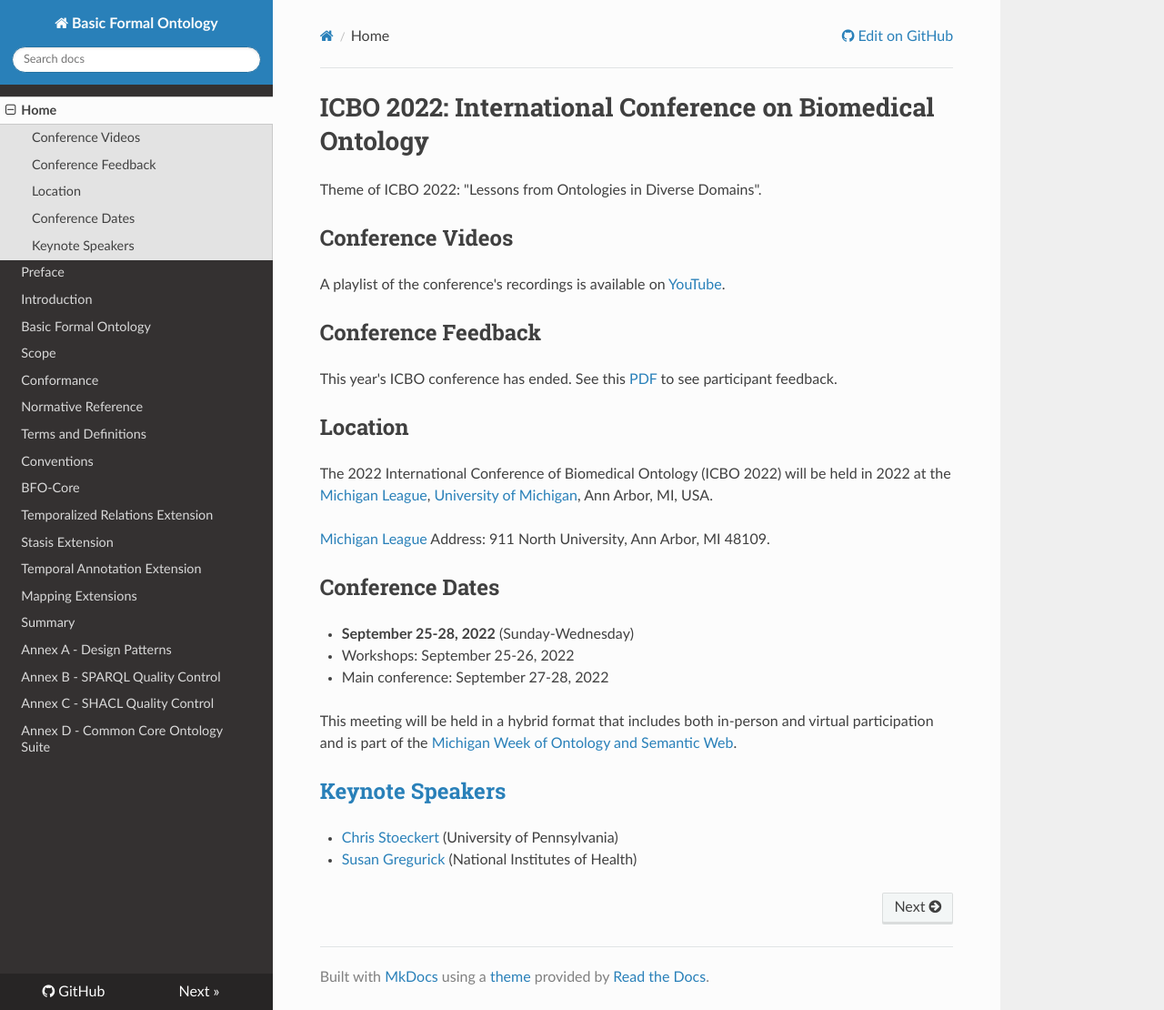
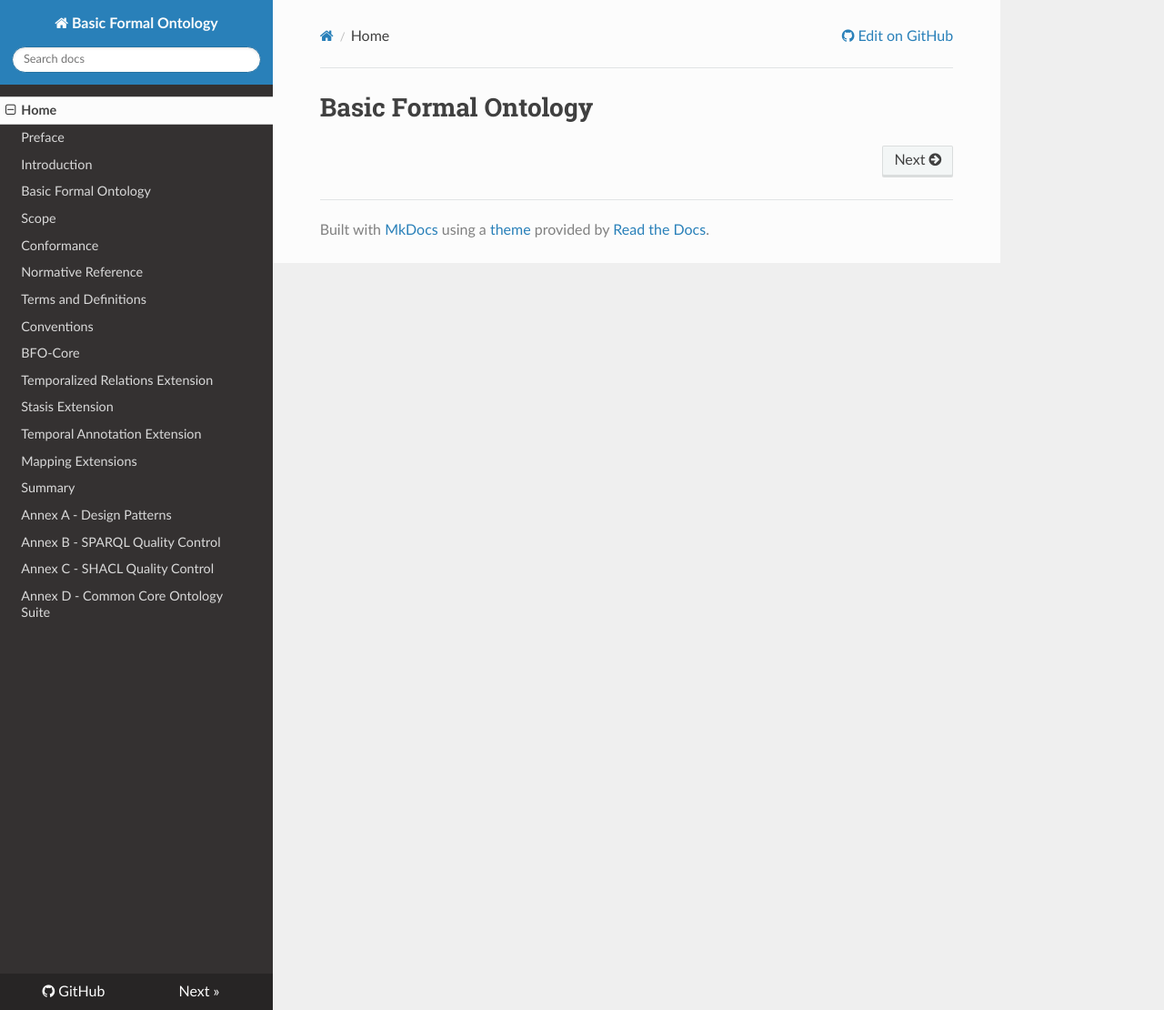
Before and after one commit to johnbeve/BFO-Organization, an MkDocs documentation site: the page built from docs/index.md, in a window 1280 px wide and 1110 px high. Shown: the whole window at 91% size. Built offline with MkDocs 1.6.1, drawn with Linux system fonts in a browser that asks for light colours; nearby versions of some CDN libraries.

Commit message:
Updates again

```diff
--- a/docs/index.md
+++ b/docs/index.md
@@ -1,29 +1 @@
-# ICBO 2022: International Conference on Biomedical Ontology
-
-Theme of ICBO 2022: "Lessons from Ontologies in Diverse Domains".
-
-## Conference Videos
-
-A playlist of the conference's recordings is available on [YouTube](https://www.youtube.com/channel/UCUT0MwXxAFnekhsSJVmHTJw/playlists).
-
-## Conference Feedback
-
-This year's ICBO conference has ended. See this [PDF](survey/ICBO2022-survey-results-final.pdf) to see participant feedback.
-
-## Location
-
-The 2022 International Conference of Biomedical Ontology (ICBO 2022) will be held in 2022 at the [Michigan League](https://uunions.umich.edu/league/), [University of Michigan](https://umich.edu/), Ann Arbor, MI, USA.
-
-[Michigan League](https://uunions.umich.edu/league/) Address:
-911 North University, Ann Arbor, MI 48109.
-
-## Conference Dates
-- **September 25-28, 2022** (Sunday-Wednesday)
-  - Workshops: September 25-26, 2022
-  - Main conference: September 27-28, 2022
-
-This meeting will be held in a hybrid format that includes both in-person and virtual participation and is part of the [Michigan Week of Ontology and Semantic Web](michigan-week-of-ontology-and-semantic-web.md).
-
-## [Keynote Speakers](keynote-speakers.md)
-- [Chris Stoeckert](https://www.med.upenn.edu/apps/faculty/index.php/p6403) (University of Pennsylvania)
-- [Susan Gregurick](https://datascience.nih.gov/director%E2%80%99s-corner) (National Institutes of Health)
+# Basic Formal Ontology
```
Also changed, not shown: docs/scope.md (added).
